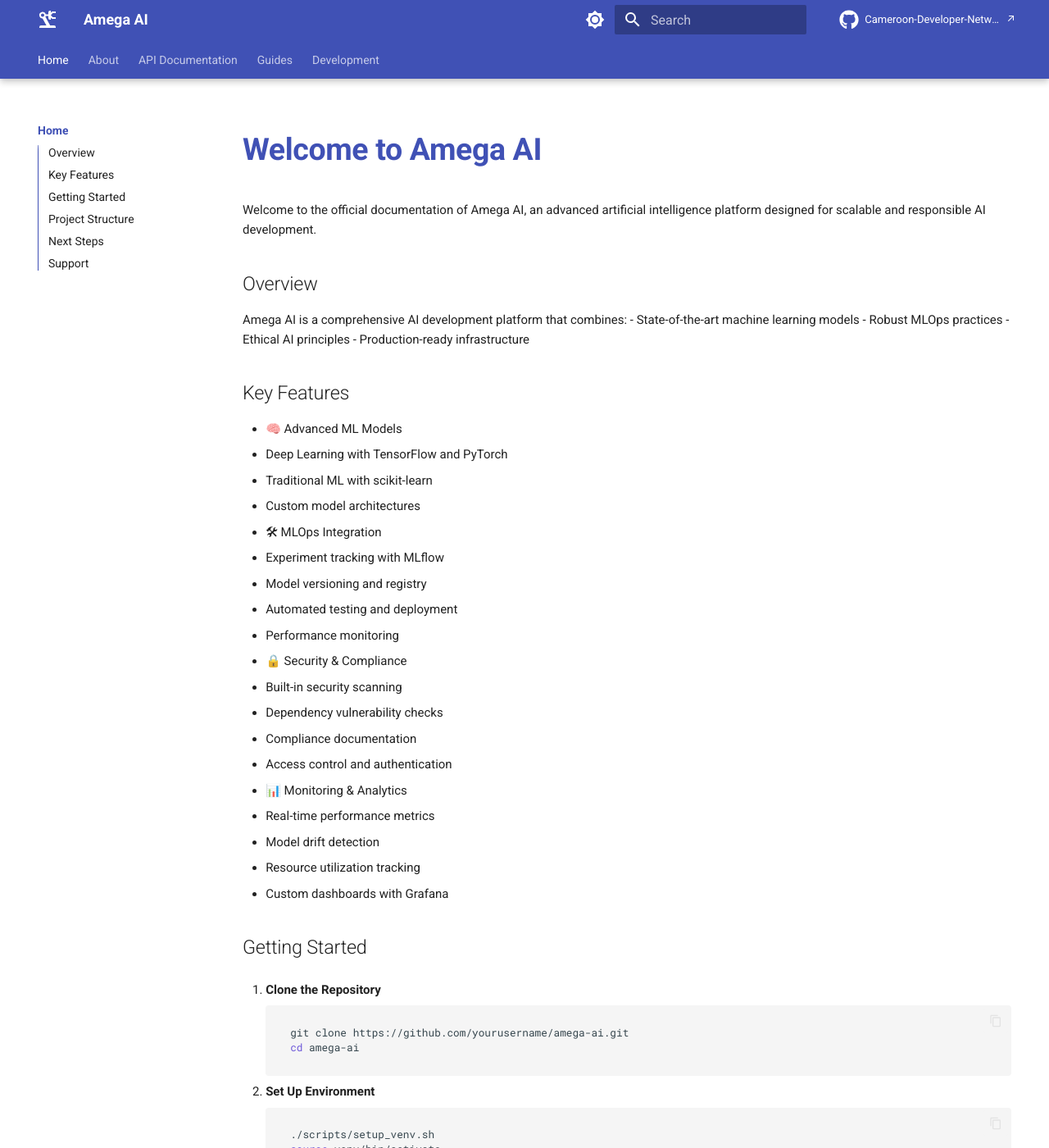
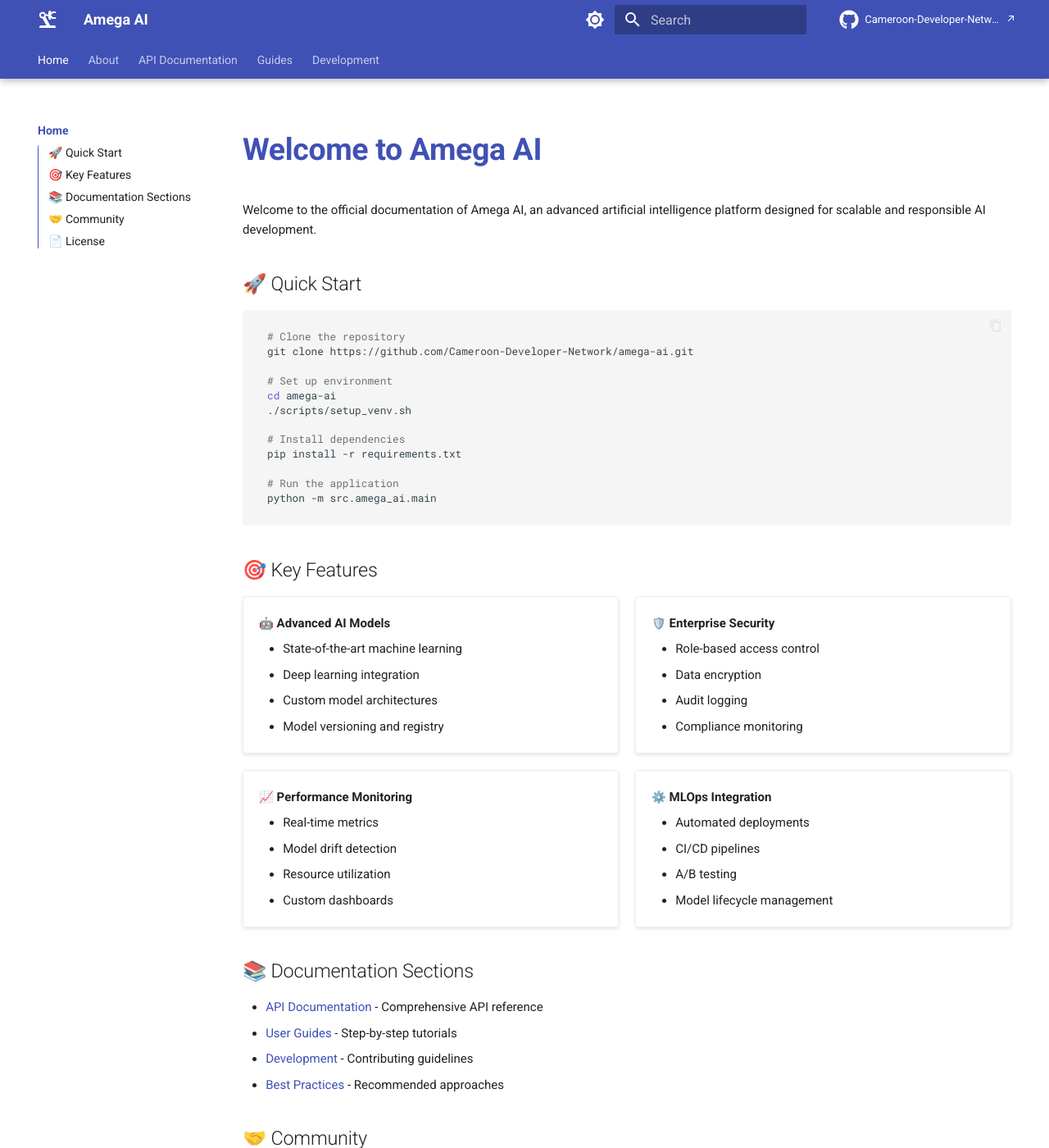
Before and after one commit to chojuninengu/amega-ai, an MkDocs documentation site: the page built from docs/index.md, in a window 1280 px wide and 1400 px high. Shown: the whole window at 82% size. Built offline with MkDocs 1.6.1 and Material for MkDocs 9.7.7, drawn with Linux system fonts in a browser that asks for light colours; emoji names are drawn with the system emoji font; plug-ins that fetch from the network failed and are left out; comment, search, counter and statistics services are not loaded; some of the changed text lies outside the part shown.

Commit message:
feature(file) updated docs display and styling

````diff
--- a/docs/index.md
+++ b/docs/index.md
@@ -2,85 +2,68 @@
 
 Welcome to the official documentation of Amega AI, an advanced artificial intelligence platform designed for scalable and responsible AI development.
 
-## Overview
+## 🚀 Quick Start
 
-Amega AI is a comprehensive AI development platform that combines:
-- State-of-the-art machine learning models
-- Robust MLOps practices
-- Ethical AI principles
-- Production-ready infrastructure
+```bash
+# Clone the repository
+git clone https://github.com/Cameroon-Developer-Network/amega-ai.git
 
-## Key Features
+# Set up environment
+cd amega-ai
+./scripts/setup_venv.sh
 
-- 🧠 Advanced ML Models
-  - Deep Learning with TensorFlow and PyTorch
-  - Traditional ML with scikit-learn
-  - Custom model architectures
+# Install dependencies
+pip install -r requirements.txt
 
-- 🛠 MLOps Integration
-  - Experiment tracking with MLflow
-  - Model versioning and registry
-  - Automated testing and deployment
-  - Performance monitoring
-
-- 🔒 Security & Compliance
-  - Built-in security scanning
-  - Dependency vulnerability checks
-  - Compliance documentation
-  - Access control and authentication
-
-- 📊 Monitoring & Analytics
-  - Real-time performance metrics
-  - Model drift detection
-  - Resource utilization tracking
-  - Custom dashboards with Grafana
-
-## Getting Started
-
-1. **Clone the Repository**
-   ```bash
-   git clone https://github.com/yourusername/amega-ai.git
-   cd amega-ai
-   ```
-
-2. **Set Up Environment**
-   ```bash
-   ./scripts/setup_venv.sh
-   source venv/bin/activate
-   ```
-
-3. **Install Dependencies**
-   ```bash
-   pip install -r requirements.txt
-   ```
-
-4. **Run Tests**
-   ```bash
-   pytest
-   ```
-
-## Project Structure
-
-```
-amega-ai/
-├── docs/               # Documentation
-├── src/               # Source code
-├── tests/             # Test suite
-├── scripts/           # Utility scripts
-├── configs/           # Configuration files
-└── requirements.txt   # Project dependencies
+# Run the application
+python -m src.amega_ai.main
 ```
 
-## Next Steps
+## 🎯 Key Features
 
-- Check out the [About](about.md) page for project details
-- Review our contribution guidelines
-- Explore the API documentation
-- Join our community
+<div class="grid cards" markdown>
 
-## Support
+- :robot: __Advanced AI Models__
+    - State-of-the-art machine learning
+    - Deep learning integration
+    - Custom model architectures
+    - Model versioning and registry
 
-For support and questions:
-- Open an issue on GitHub
-- Join our community discussions
-- Check our FAQ section
+- :shield: __Enterprise Security__
+    - Role-based access control
+    - Data encryption
+    - Audit logging
+    - Compliance monitoring
+
+- :chart_with_upwards_trend: __Performance Monitoring__
+    - Real-time metrics
+    - Model drift detection
+    - Resource utilization
+    - Custom dashboards
+
+- :gear: __MLOps Integration__
+    - Automated deployments
+    - CI/CD pipelines
+    - A/B testing
+    - Model lifecycle management
+
+</div>
+
+## 📚 Documentation Sections
+
+- [API Documentation](api/index.md) - Comprehensive API reference
+- [User Guides](guides/getting-started.md) - Step-by-step tutorials
+- [Development](development/contributing.md) - Contributing guidelines
+- [Best Practices](guides/best-practices.md) - Recommended approaches
+
+## 🤝 Community
+
+Join our growing community:
+
+- [GitHub Discussions](https://github.com/Cameroon-Developer-Network/amega-ai/discussions)
+- [Discord Community](https://discord.gg/amega-ai)
+- [Twitter Updates](https://twitter.com/amega_ai)
+
+## 📄 License
+
+Amega AI is released under the [MIT License](https://github.com/Cameroon-Developer-Network/amega-ai/blob/main/LICENSE).
````
